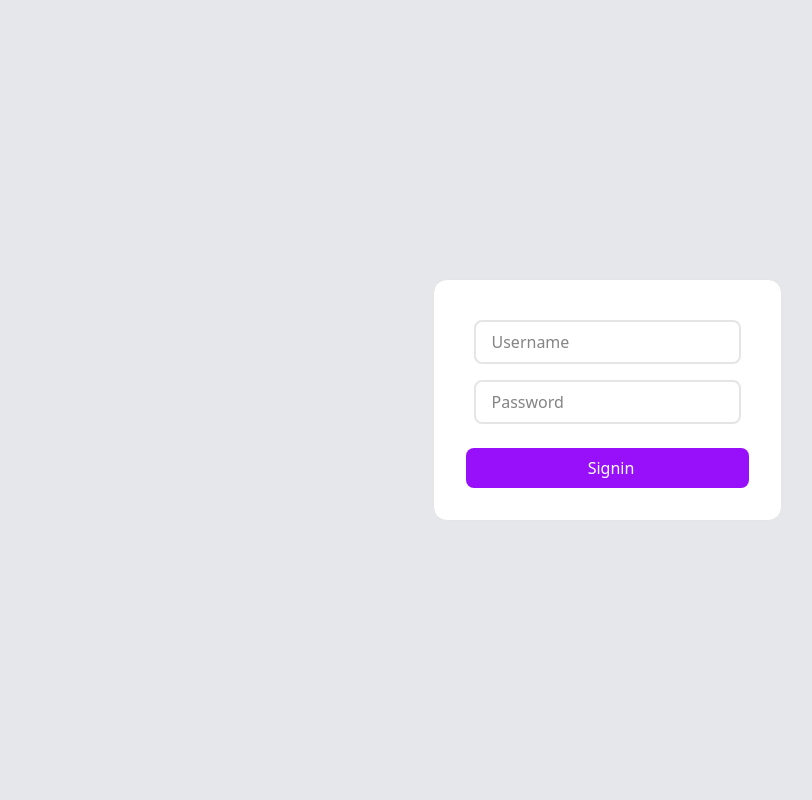
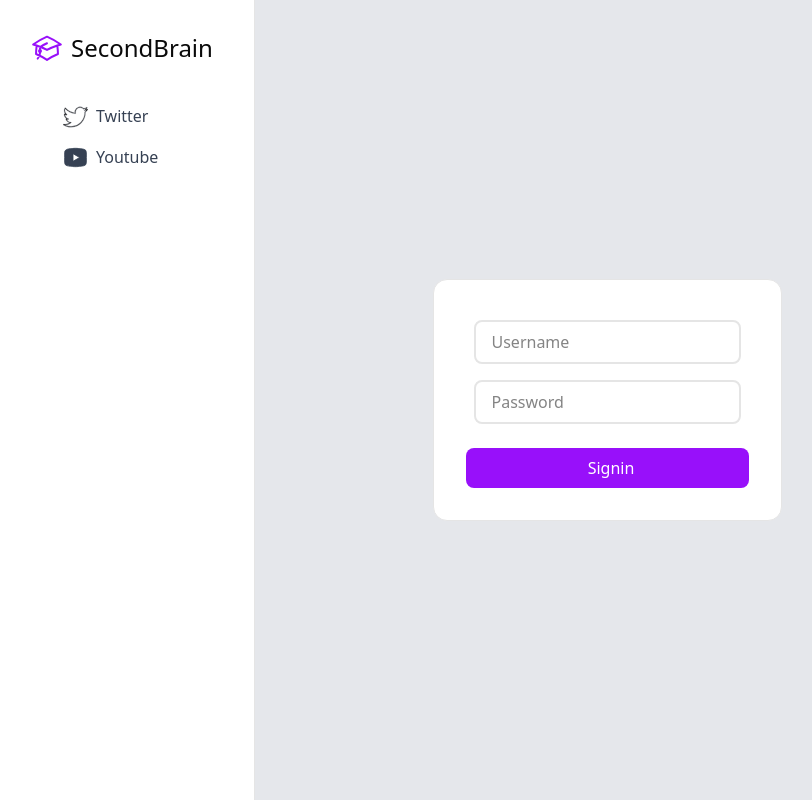
Before and after one commit to monupanwar1/notesapp, a React (Vite) app in the folder frontend/: page /dashboard in a window 1280 px wide. Shown: the whole page, without its empty margins (33-845 px from the left). Built offline with nearby package versions, Linux system fonts and the light colour scheme.

Commit message:
componets libary complete

```diff
--- a/frontend/src/App.tsx
+++ b/frontend/src/App.tsx
@@ -1,9 +1,12 @@
+import Sidebar from "./components/Sidebar";
 import Signin from "./pages/Signin";
 
 export default function App() {
   return (
     <div>
       <Signin/>
+      <Sidebar/>
+
     </div>
   )
 }
--- /dev/null
+++ b/frontend/src/components/Card.tsx
@@ -0,0 +1,65 @@
+import { ShareIcon } from '../icons/ShareIcon';
+
+interface CardProps {
+  title: string; // Title of the card, e.g., video or tweet title
+  link: string; // Link to the content (YouTube or Twitter)
+  type: 'twitter' | 'youtube'; // Type of the content
+}
+
+
+export function Card({ title, link, type }: CardProps) {
+  return (
+    <div>
+      {/* Card Container */}
+      <div className="p-4 bg-white rounded-md border-gray-200 max-w-72 border min-h-48 min-w-72">
+        {/* Header Section */}
+        <div className="flex justify-between">
+          {/* Left Section: Title with Icon */}
+          <div className="flex items-center text-md">
+            <div className="text-gray-500 pr-2">
+              {/* Share Icon preceding the title */}
+              <ShareIcon />
+            </div>
+            {title}
+          </div>
+          {/* Right Section: Links with Icons */}
+          <div className="flex items-center">
+            <div className="pr-2 text-gray-500">
+              {/* Clickable Share Icon that opens the link */}
+              <a href={link} target="_blank">
+                <ShareIcon />
+              </a>
+            </div>
+            <div className="text-gray-500">
+              {/* Placeholder for another Share Icon */}
+              <ShareIcon />
+            </div>
+          </div>
+        </div>
+
+        {/* Content Section */}
+        <div className="pt-4">
+          {/* Render YouTube embed if type is "youtube" */}
+          {type === 'youtube' && (
+            <iframe
+              className="w-full"
+              src={link.replace('watch', 'embed').replace('?v=', '/')}
+              title="YouTube video player"
+              frameBorder="0"
+              allow="accelerometer; autoplay; clipboard-write; encrypted-media; gyroscope; picture-in-picture; web-share"
+              referrerPolicy="strict-origin-when-cross-origin"
+              allowFullScreen
+            ></iframe>
+          )}
+
+          {/* Render Twitter embed if type is "twitter" */}
+          {type === 'twitter' && (
+            <blockquote className="twitter-tweet">
+              <a href={link.replace('x.com', 'twitter.com')}></a>
+            </blockquote>
+          )}
+        </div>
+      </div>
+    </div>
+  );
+}
--- /dev/null
+++ b/frontend/src/components/CreateContentModel.tsx
@@ -0,0 +1,70 @@
+
+import { CrossIcon } from '../icons/CrossIcon';
+import { Button } from './Button'; //n
+
+import Input from './input';
+
+// Enum to represent different types of content
+// enum ContentType{
+//   Youtube = 'youtube',
+//   Twitter = 'twitter',
+// }
+
+// Interface for the props passed to the CreateContentModal component
+interface CreateContentModalProps {
+  open: boolean; // State to determine if the modal is open
+  onClose: () => void; // Function to close the modal
+}
+
+// CreateContentModal component definition
+export function CreateContentModal({ open, onClose }: CreateContentModalProps) {
+
+  return (
+    <div>
+      {open && (
+        // Modal background overlay
+        <div>
+          <div className="w-screen h-screen bg-slate-500 fixed top-0 left-0 opacity-60 flex justify-center"></div>
+          {/* Modal content container */}
+          <div className="w-screen h-screen fixed top-0 left-0 flex justify-center">
+            <div className="flex flex-col justify-center">
+              <span className="bg-white opacity-100 p-4 rounded fixed">
+                {/* Close button */}
+                <div className="flex justify-end">
+                  <div onClick={onClose} className="cursor-pointer">
+                    <CrossIcon />
+                  </div>
+                </div>
+                {/* Input fields for title and link */}
+                <div>
+                  <Input placeholder="Title" />
+                  <Input placeholder="Link" />
+                </div>
+                {/* Content type selection */}
+                <div>
+                  <h1>Type</h1>
+                  <div className="flex gap-1 justify-center pb-2">
+                    {/* Button to select YouTube type */}
+                    <Button
+                      text="Youtube"
+                      variant={
+                        type === ContentType.Youtube ? 'primary' : 'secondary'
+                      }
+                      onClick={}
+                    />
+                    {/* Button to select Twitter type */}
+                    <Button text="Twitter" variant="primary" />
+                  </div>
+                </div>
+                {/* Submit button */}
+                <div className="flex justify-center">
+                  <Button variant="primary" text="Submit" />
+                </div>
+              </span>
+            </div>
+          </div>
+        </div>
+      )}
+    </div>
+  );
+}
--- a/frontend/src/components/Sidebar.tsx
+++ b/frontend/src/components/Sidebar.tsx
@@ -1,6 +1,22 @@
+import { Logo } from "@/icons/Logo"
+import { TwitterIcon } from "@/icons/TwitterIcon";
+import { YoutubeIcon } from "@/icons/YoutubeIcon";
+import SidebarItems from "./SidebarItems";
+
 function Sidebar() {
   return (
-    <div>Sidebar</div>
-  )
+    <div className="h-screen bg-white border-r w-72 fixed top-0 left-0 pl-16">
+      <div className="flex text-2xl items-center pt-8">
+        <div className="pr-2 text-purple-600">
+          <Logo />
+        </div>
+        SecondBrain
+      </div>
+      <div className="pt-8 pl-4">
+        <SidebarItems text="Twitter" icon={<TwitterIcon />} />
+        <SidebarItems text="Youtube" icon={<YoutubeIcon />} />
+      </div>
+    </div>
+  );
 }
 export default Sidebar
--- /dev/null
+++ b/frontend/src/components/SidebarItems.tsx
@@ -0,0 +1,19 @@
+import type { ReactElement } from "react";
+
+interface SidebarProps{
+  text:string,
+  icon:ReactElement
+}
+
+export default function SidebarItems({text,icon}:SidebarProps) {
+  return (
+    <div className="flex text-gray-700 py-2 cursor-pointer hover:bg-gray-300 rounded max-w-48 pl-4 transition-all duration-150">
+      <div className="pr-2">
+        {icon}
+      </div>
+      {text}
+    </div>
+
+
+  );
+}
```
